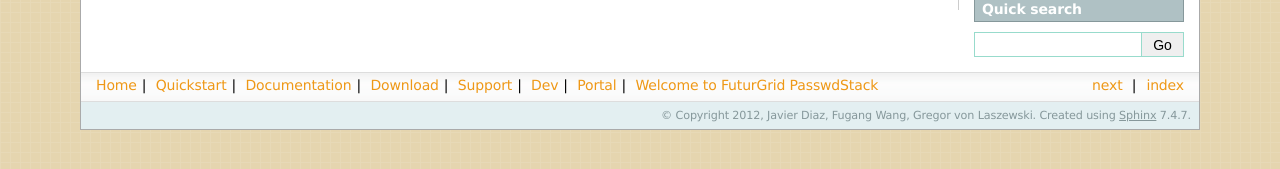
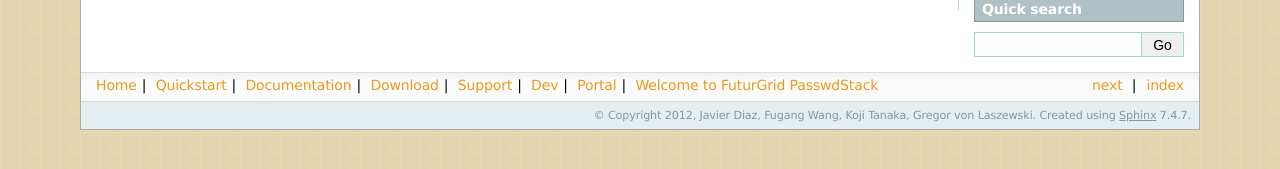
Before and after one commit to javidiaz/passwdstack, a Sphinx documentation site: the page built from doc/source/index.rst, in a window 1280 px wide. Shown: the part 328-497 px from the top of the page. Built offline with Sphinx 7.4.7, drawn with Linux system fonts in a browser that asks for light colours; the version number is read from the project's files by our own code.

```diff
--- a/doc/source/conf.py
+++ b/doc/source/conf.py
@@ -56,16 +56,16 @@ master_doc = 'index'
 
 # General information about the project.
 project = u'FutureGrid'
-copyright = u'2012, Javier Diaz, Fugang Wang, Gregor von Laszewski'
+copyright = u'2012, Javier Diaz, Fugang Wang, Koji Tanaka, Gregor von Laszewski'
 
 # The version info for the project you're documenting, acts as replacement for
 # |version| and |release|, also used in various other places throughout the
 # built documents.
 #
 # The short X.Y version.
-version = futuregrid_move.VERSION
+version = futuregrid_passwdstack.VERSION
 # The full version, including alpha/beta/rc tags.
-release = futuregrid_move.RELEASE
+release = futuregrid_passwdstack.RELEASE
 
 # The language for content autogenerated by Sphinx. Refer to documentation
 # for a list of supported languages.
@@ -180,7 +180,7 @@ html_static_path = ['_static']
 #html_file_suffix = None
 
 # Output file base name for HTML help builder.
-htmlhelp_basename = 'FutureGridMovedoc'
+htmlhelp_basename = 'FutureGridPasswdStackdoc'
 
 
 # -- Options for LaTeX output --------------------------------------------------
@@ -199,8 +199,8 @@ latex_elements = {
 # Grouping the document tree into LaTeX files. List of tuples
 # (source start file, target name, title, author, documentclass [howto/manual]).
 latex_documents = [
-  ('index', 'FutureGrid.tex', u'FutureGrid Move Documentation',
-   u'Javier Diaz, Fugang Wang, Gregor von Laszewski', 'manual'),
+  ('index', 'FutureGrid.tex', u'FutureGrid PasswdStack Documentation',
+   u'Javier Diaz, Fugang Wang, Koji Tanaka, Gregor von Laszewski', 'manual'),
 ]
 
 # The name of an image file (relative to this directory) to place at the top of
@@ -229,8 +229,8 @@ latex_logo = "_static/logo_move_latex.png"
 # One entry per manual page. List of tuples
 # (source start file, name, description, authors, manual section).
 man_pages = [
-    ('index', 'futuregrid_move', u'FutureGrid Move Documentation',
-     [u'Javier Diaz, Fugang Wang, Gregor von Laszewski'], 1)
+    ('index', 'futuregrid_passwdstack', u'FutureGrid PasswdStack Documentation',
+     [u'Javier Diaz, Fugang Wang, Koji Tanaka, Gregor von Laszewski'], 1)
 ]
 
 # If true, show URL addresses after external links.
@@ -264,10 +264,10 @@ man_pages = [
 # -- Options for Epub output ---------------------------------------------------
 
 # Bibliographic Dublin Core info.
-epub_title = u'FutureGrid Move'
-epub_author = u'Javier Diaz, Fugang Wang, Gregor von Laszewski'
-epub_publisher = u'Javier Diaz, Fugang Wang, Gregor von Laszewski'
-epub_copyright = u'2012, Javier Diaz, Fugang Wang, Gregor von Laszewski'
+epub_title = u'FutureGrid PasswdStack'
+epub_author = u'Javier Diaz, Fugang Wang, Koji Tanaka, Gregor von Laszewski'
+epub_publisher = u'Javier Diaz, Fugang Wang, Koji Tanaka, Gregor von Laszewskii'
+epub_copyright = u'2012, Javier Diaz, Fugang Wang, Koji Tanaka, Gregor von Laszewski'
 
 # The language of the text. It defaults to the language option
 # or en if the language is not set.
--- a/setup.py
+++ b/setup.py
@@ -22,7 +22,7 @@ sys.path.insert(0, './src')
 from futuregrid_move import RELEASE
 
 setup(
-    name = 'passwdstack',
+    name = 'futuregrid_passwdstack',
     version = RELEASE,
     description = "Password Stack is a simple tool that allows normal users to reset their own password in the OpenStack Dashboard",
     author = 'Javier Diaz, Fugang Wang, Koji Tanaka, Gregor von Laszewski',
```
